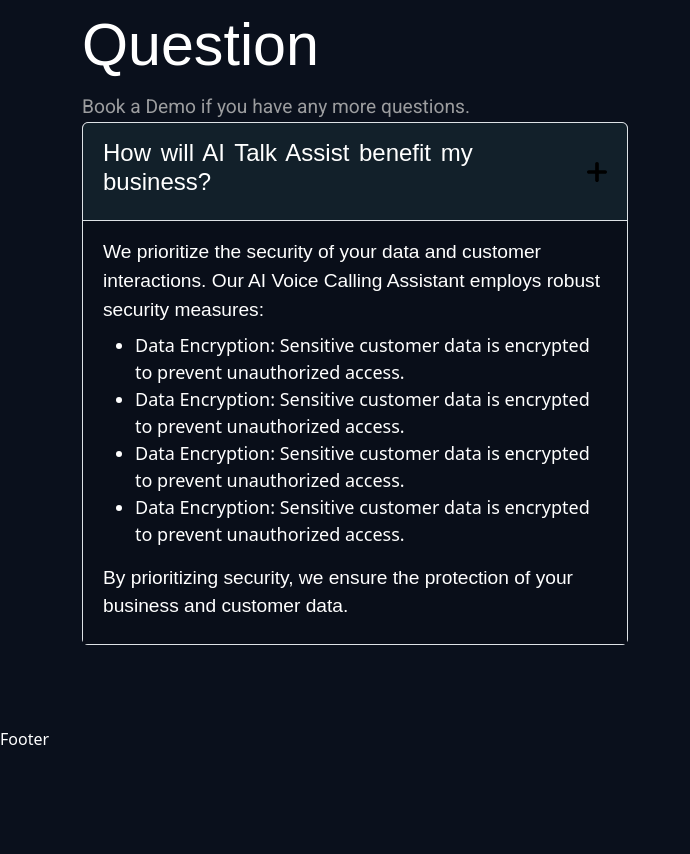
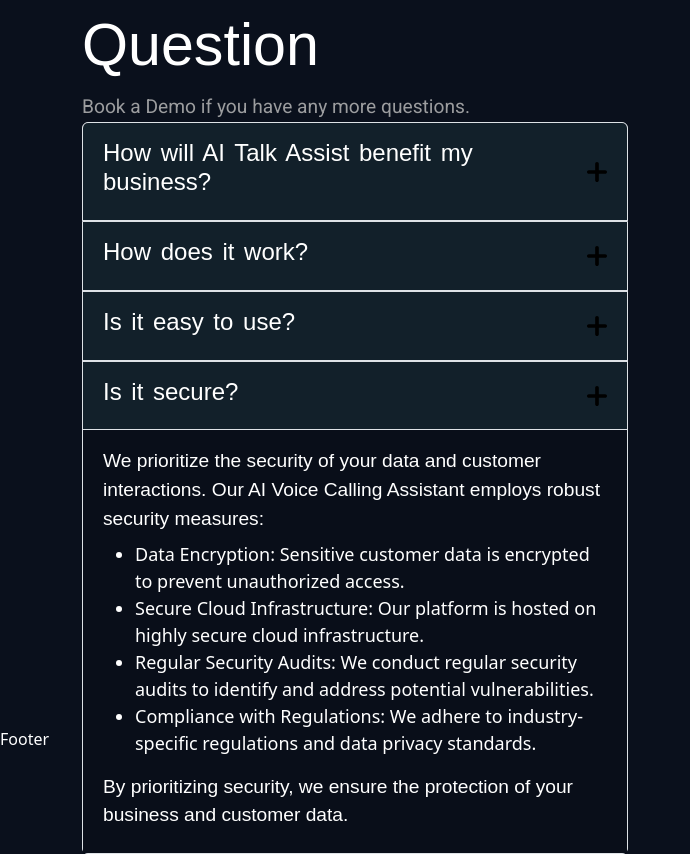
Before and after one commit to muhzee733/4ir, a Next.js app: page /landing/leadgeneration in a window 1280 px wide. Shown: the part 3469-4323 px from the top of the page, without its empty margins (0-690 px from the left). Before the commit the page ends 4220 px from the top, so only its background shows below. Built offline with nearby package versions, Linux system fonts and the light colour scheme.

Commit message:
accordian added

```diff
--- a/src/components/Accordian/Accordian.jsx
+++ b/src/components/Accordian/Accordian.jsx
@@ -3,59 +3,52 @@
 import Para from "../Typography/Para";
 import H6 from "../Typography/H6";
 import H3 from "../Typography/H3";
-const Accordian = () => {
+const Accordian = ({Accordianapi}) => {
   return (
     <>
       <div class="accordion" id="accordionExample">
-        <div class="accordion-item">
-          <h2 class="accordion-header" id="headingOne">
+        {Accordianapi.map((items)=>{
+          return(
+        <div class="accordion-item" key={items.id}>
+          <h2 class="accordion-header" id={items.accordianid}>
             <button
               class="accordion-button text-white"
               type="button"
               data-bs-toggle="collapse"
-              data-bs-target="#collapseOne"
+              data-bs-target={items.datatargetid}
               aria-expanded="true"
-              aria-controls="collapseOne"
+              aria-controls={items.collapseid}
             >
-                <H3 title="How will AI Talk Assist benefit my business?" />
+                <H3 title={items.title} />
 
             </button>
           </h2>
           <div
-            id="collapseOne"
-            class="accordion-collapse collapse show"
-            aria-labelledby="headingOne"
+            id={items.collapseid}
+            class={`accordion-collapse collapse ${items.show} `}
+            aria-labelledby={items.accordianid}
             data-bs-parent="#accordionExample"
           >
             <div class="accordion-body">
               <H5
-                title="We prioritize the security of your data and customer
-                          interactions. Our AI Voice Calling Assistant employs
-                          robust security measures:"
+                title={items.heading}
               />
               <ul style={{ color: "white" }}>
+                {items.ulitems.map((item)=>{
+                  return(
+
                 <li>
-                Data Encryption: Sensitive customer data is
-                              encrypted to prevent unauthorized access.
+              {item.liItems}
                 </li>
-                <li>
-                  Data Encryption: Sensitive customer data is encrypted to
-                  prevent unauthorized access.
-                </li>
-                <li>
-                  Data Encryption: Sensitive customer data is encrypted to
-                  prevent unauthorized access.
-                </li>
-                <li>
-                  Data Encryption: Sensitive customer data is encrypted to
-                  prevent unauthorized access.
-                </li>
+                  )
+                })}
               </ul>
-              <H6 title="By prioritizing security, we ensure the protection of your
-              business and customer data." />
+              <H6 title={items.heading2} />
             </div>
           </div>
         </div>
+          )
+        })}
         {/* <div class="accordion-item">
           <h2 class="accordion-header" id="headingTwo">
             <button
--- a/src/pages/landing/leadgeneration/index.jsx
+++ b/src/pages/landing/leadgeneration/index.jsx
@@ -58,14 +58,105 @@
       para: "Bank-level encryption ensures your data stays safe, while our scalable platform grows with your business."
     },
   ]
-  // const Accordian=[
-  //   {
-  //     id: 1,
-  //     accordianid: "headingOne",
+  const Accordianapi=[
+    {
+      id: 1,
+      accordianid: "headingOne",
+      collapseid:"collapseOne",
+      datatargetid: "#collapseOne",
+      title: "How will AI Talk Assist benefit my business?",
+          heading:"We prioritize the security of your data and customer interactions. Our AI Voice Calling Assistant employs robust security measures:",
+          ulitems:[
+            {
+            liItems: "Data Encryption: Sensitive customer data is encrypted to prevent unauthorized access."
+            },
+            {
+            liItems: "Secure Cloud Infrastructure: Our platform is hosted on highly secure cloud infrastructure."
+            },
+            {
+            liItems: "Regular Security Audits: We conduct regular security audits to identify and address potential vulnerabilities."
+            },
+            {
+            liItems: "Compliance with Regulations: We adhere to industry-specific regulations and data privacy standards."
+            },
 
+          ],
+          heading2:"By prioritizing security, we ensure the protection of your business and customer data."
+    },
+    {
+      id: 2,
+      accordianid: "headingTwo",
+      collapseid:"collapseTwo",
+      title: "How does it work?",
+      datatargetid: "#collapseTwo",
+      heading:"We prioritize the security of your data and customer interactions. Our AI Voice Calling Assistant employs robust security measures:",
+      ulitems:[
+        {
+        liItems: "Data Encryption: Sensitive customer data is encrypted to prevent unauthorized access."
+        },
+        {
+        liItems: "Secure Cloud Infrastructure: Our platform is hosted on highly secure cloud infrastructure."
+        },
+        {
+        liItems: "Regular Security Audits: We conduct regular security audits to identify and address potential vulnerabilities."
+        },
+        {
+        liItems: "Compliance with Regulations: We adhere to industry-specific regulations and data privacy standards."
+        },
 
-  //   }
-  // ]
+      ],
+      heading2:"By prioritizing security, we ensure the protection of your business and customer data."
+    },
+    {
+      id: 3,
+      accordianid: "headingThree",
+      collapseid:"collapseThree",
+      title: "Is it easy to use?",
+      datatargetid: "#collapseThree",
+      heading:"We prioritize the security of your data and customer interactions. Our AI Voice Calling Assistant employs robust security measures:",
+      ulitems:[
+        {
+        liItems: "Data Encryption: Sensitive customer data is encrypted to prevent unauthorized access."
+        },
+        {
+        liItems: "Secure Cloud Infrastructure: Our platform is hosted on highly secure cloud infrastructure."
+        },
+        {
+        liItems: "Regular Security Audits: We conduct regular security audits to identify and address potential vulnerabilities."
+        },
+        {
+        liItems: "Compliance with Regulations: We adhere to industry-specific regulations and data privacy standards."
+        },
+
+      ],
+      heading2:"By prioritizing security, we ensure the protection of your business and customer data."
+    },
+    {
+      id: 4,
+      accordianid: "headingFour",
+      collapseid:"collapseFour",
+      title: "Is it secure?",
+      datatargetid: "#collapseFour",
+      heading:"We prioritize the security of your data and customer interactions. Our AI Voice Calling Assistant employs robust security measures:",
+      ulitems:[
+        {
+        liItems: "Data Encryption: Sensitive customer data is encrypted to prevent unauthorized access."
+        },
+        {
+        liItems: "Secure Cloud Infrastructure: Our platform is hosted on highly secure cloud infrastructure."
+        },
+        {
+        liItems: "Regular Security Audits: We conduct regular security audits to identify and address potential vulnerabilities."
+        },
+        {
+        liItems: "Compliance with Regulations: We adhere to industry-specific regulations and data privacy standards."
+        },
+
+      ],
+      heading2:"By prioritizing security, we ensure the protection of your business and customer data.",
+      show:"show",
+    },
+  ]
   return (
     <Layout>
       {/* shahbaz */}
@@ -211,7 +302,7 @@
                 <div className="frequently-question-content">
                   <H2 title="Frequently Asked Question" />
                   <Para title="Book a Demo if you have any more questions." />
-               <Accordian />
+               <Accordian Accordianapi={Accordianapi}/>
                 </div>
               </div>
               <div className="col-lg-6"></div>
```
